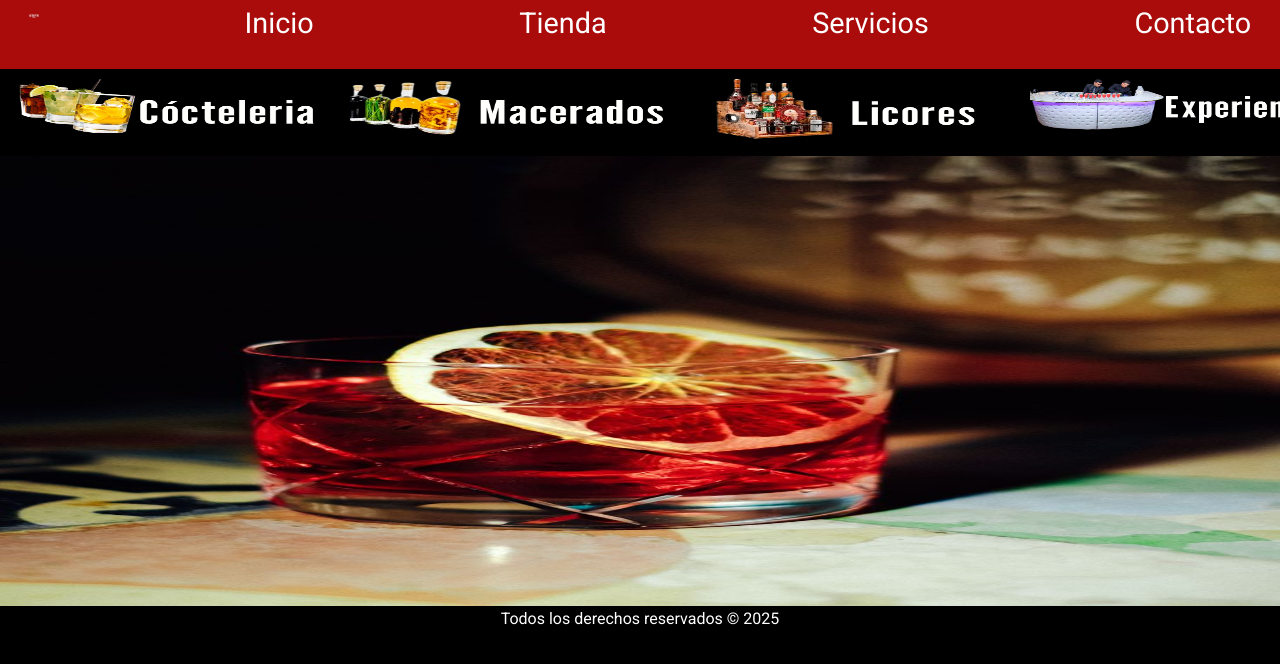
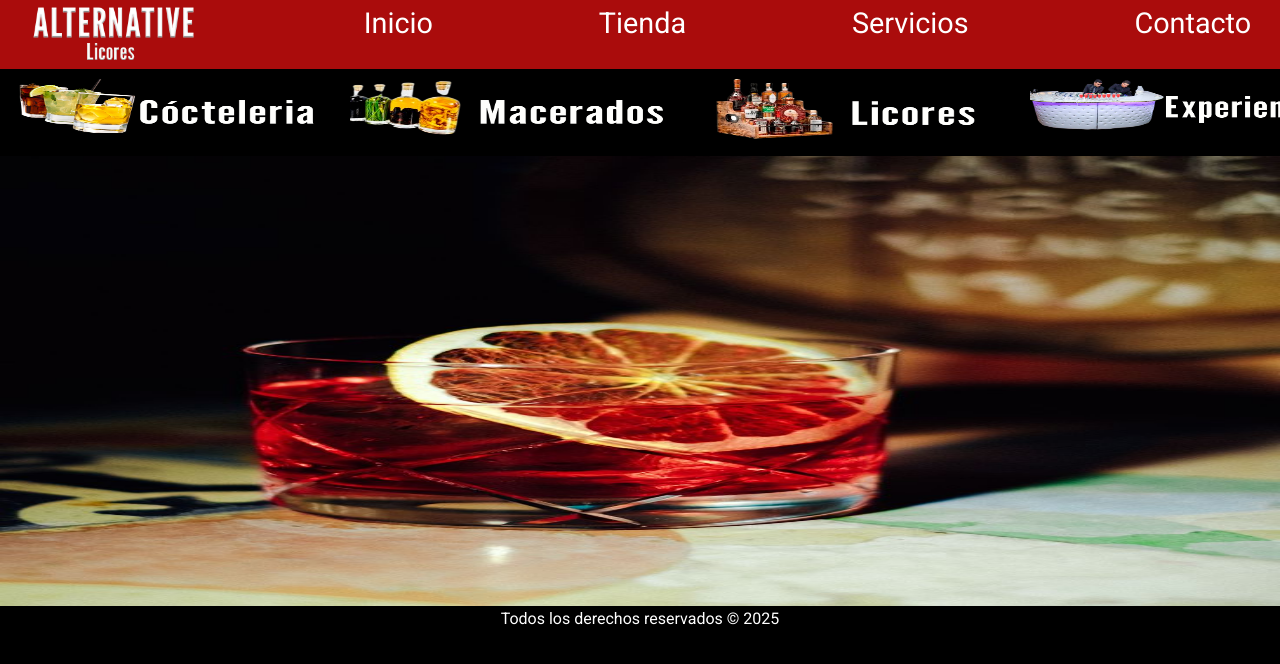
Before and after one commit to MurallasM/Alternativeprueba, a plain HTML site: page index.html in a window 1280 px wide. Shown: the top 664 px of the page. Drawn offline with Linux system fonts and the light colour scheme.

Commit message:
modified:   index.html

```diff
--- a/index.html
+++ b/index.html
@@ -8,7 +8,7 @@
 </head>
         <header>
             <nav class="encabezado">
-                <div class="logo"><img src="fotos/logo.png" height="3.6rem"></div>
+                <div class="logo"><img src="fotos/logo.png" height="60px"></div>
                 <div class="inicio"><a href="index.html">Inicio</a></div>
                 <div class="tienda"><a href="tienda.html">Tienda</a></div>
                 <div class="servicios"><a href="servicios.html">Servicios</a></div>
```
